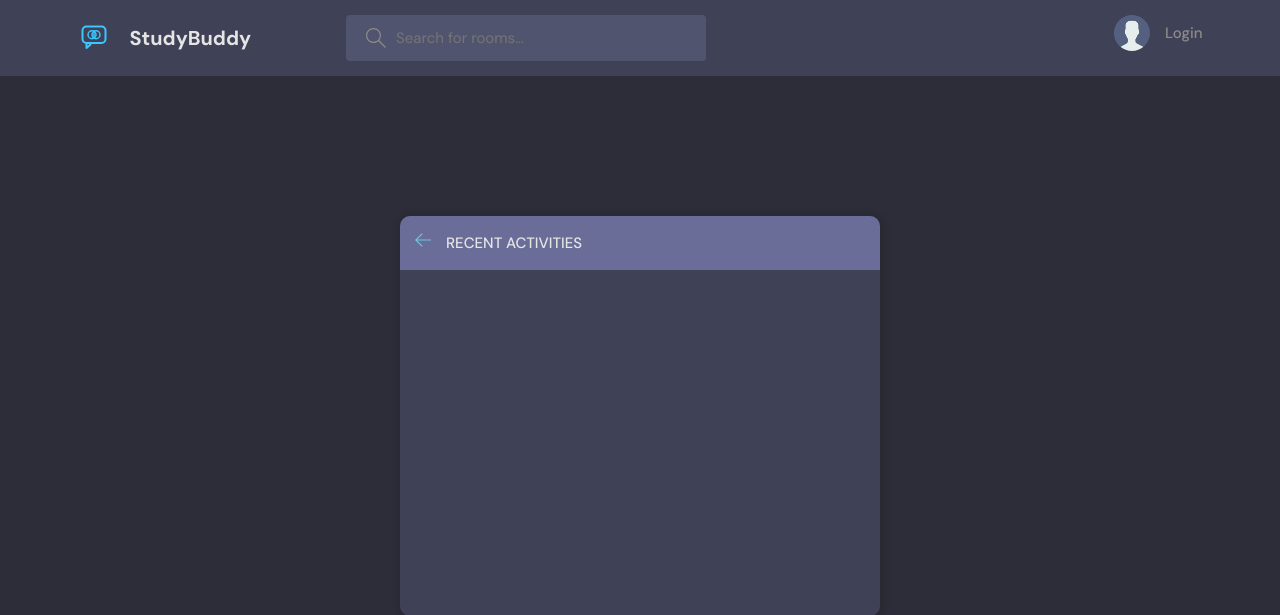
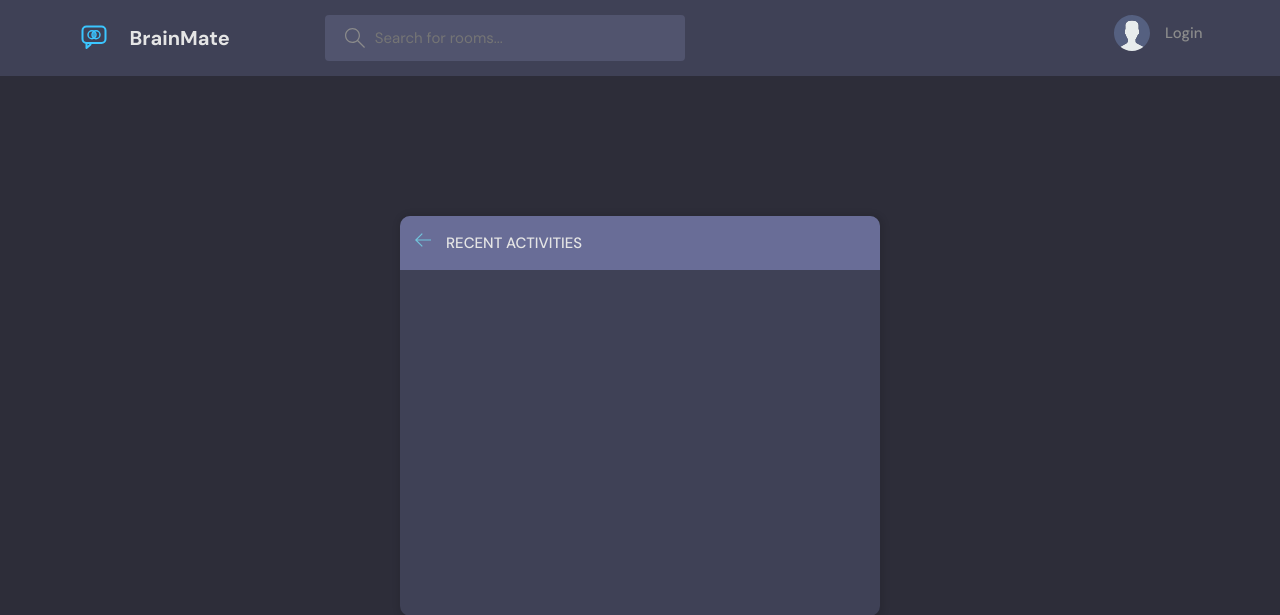
Before and after one commit to Efe-The-Menace/BRAIN-MATE, a Django app: page /activity/ in a window 1280 px wide. Shown: the top 615 px of the page. Run offline with Django 5.2, Linux system fonts and the light colour scheme; data that the repository does not hold is empty.

```diff
--- a/templates/navbar.html
+++ b/templates/navbar.html
@@ -4,7 +4,7 @@
       <div class="container">
         <a href="{% url 'home' %}" class="header__logo">
           <img src="{% static 'images/logo.svg'%}" />
-          <h1>StudyBuddy</h1>
+          <h1>BrainMate</h1>
         </a>
         <form class="header__search" method= "GET" action= "{% url 'home' %}">
           <label>
```
Also changed, not shown: 2 other files.
